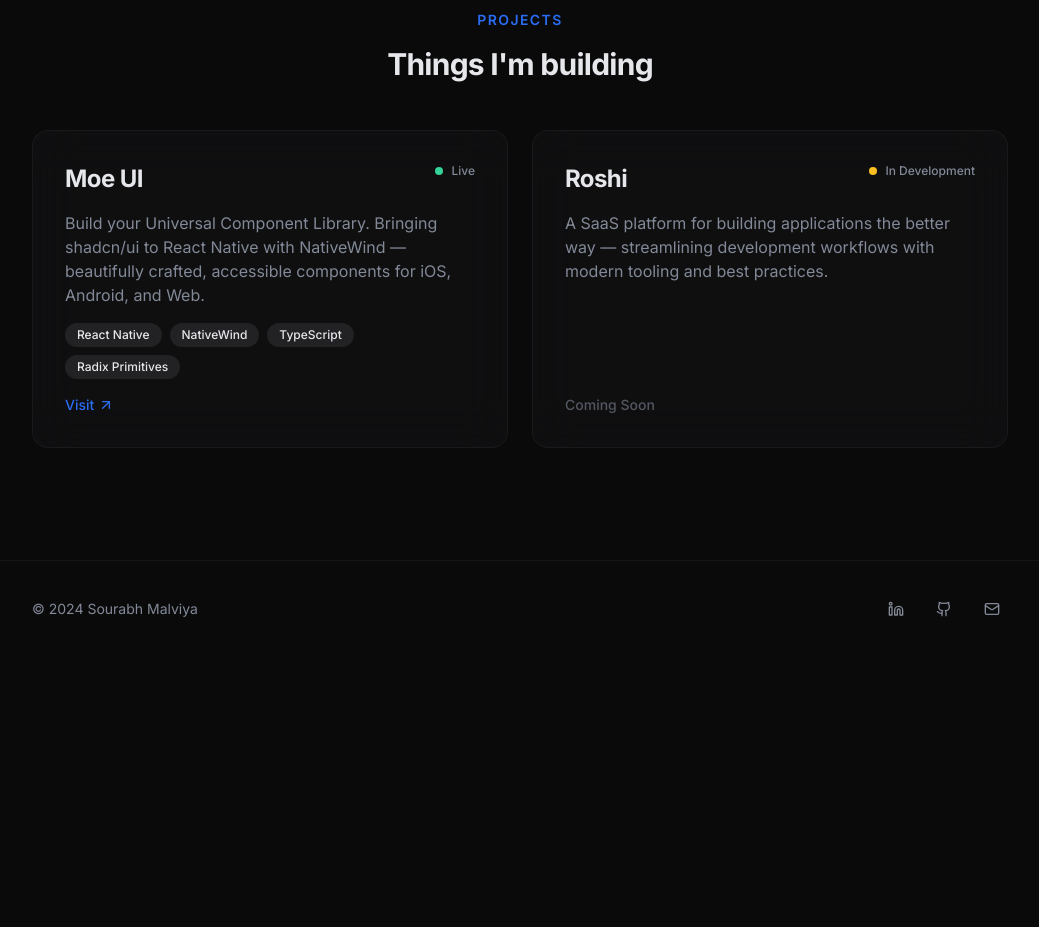
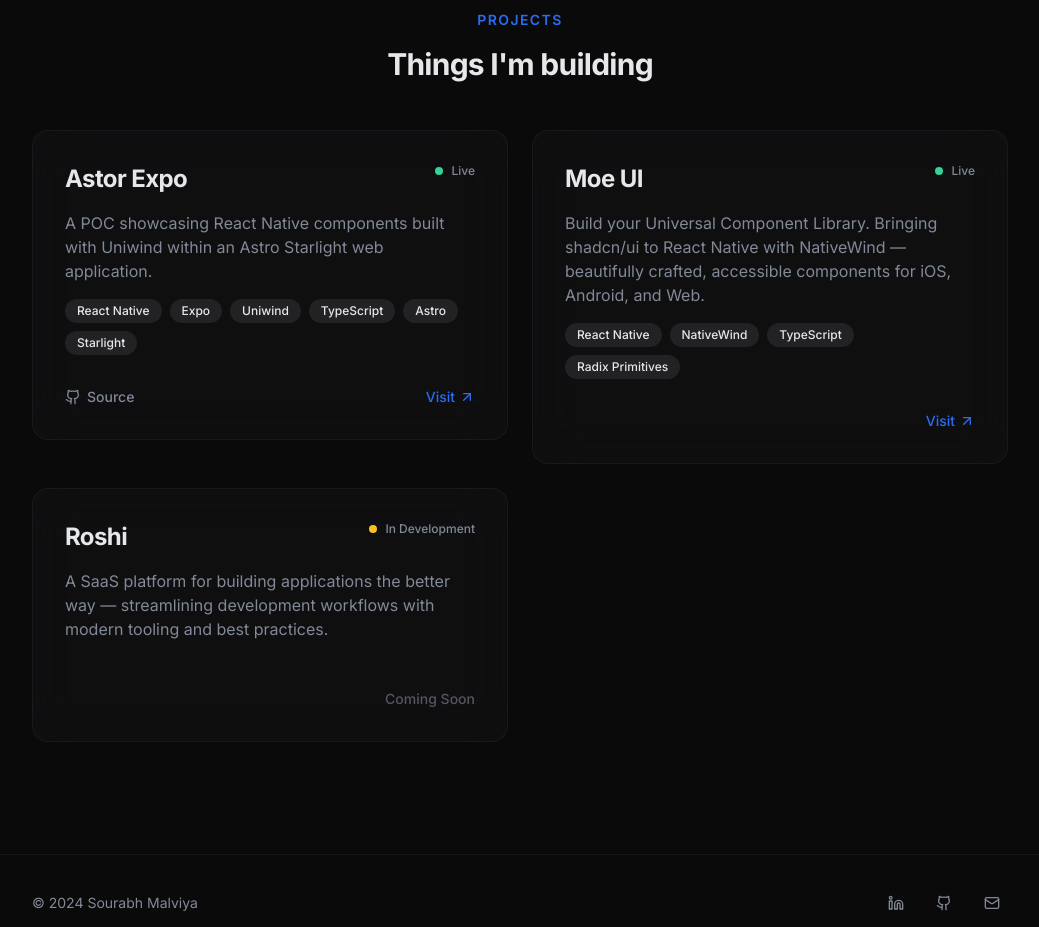
Before and after one commit to malviys/portfolio, a Next.js app: page / in a window 1280 px wide. Shown: the part 840-1767 px from the top of the page, without its empty margins (120-1159 px from the left). Before the commit the page ends 1497 px from the top, so only its background shows below. Built offline with nearby package versions, Linux system fonts and the light colour scheme.

Commit message:
feat: Add Astor Expo project and enhance ProjectCard component to display a GitHub source link.

```diff
--- a/src/app/page.tsx
+++ b/src/app/page.tsx
@@ -8,6 +8,15 @@ import { useTypewriter } from "@/hooks/typewriter";
 const roles = ["Sr. Software Engineer", "Full Stack Developer", "React Native", "TypeScript", "Node.JS"] as const;
 
 const projects = [
+  {
+    title: "Astor Expo",
+    description:
+      "A POC showcasing React Native components built with Uniwind within an Astro Starlight web application.",
+    techStack: ["React Native", "Expo", "Uniwind", "TypeScript", "Astro", "Starlight"],
+    status: "live" as const,
+    href: "https://astor-expo.saurabhmalvia997.workers.dev/",
+    githubUrl: "https://github.com/malviys/astro-expo",
+  },
   {
     title: "Moe UI",
     description:
--- a/src/components/ui/project-card.tsx
+++ b/src/components/ui/project-card.tsx
@@ -1,6 +1,6 @@
 "use client";
 
-import { ArrowUpRight } from "lucide-react";
+import { ArrowUpRight, Github } from "lucide-react";
 import Link from "next/link";
 
 import { cn } from "@/lib/utils";
@@ -13,6 +13,7 @@ interface ProjectCardProps {
   techStack: string[];
   status: Status;
   href?: string;
+  githubUrl?: string;
   className?: string;
 }
 
@@ -21,7 +22,7 @@ const statusConfig: Record<Status, { label: string; dot: string }> = {
   development: { label: "In Development", dot: "bg-amber-400" },
 };
 
-export function ProjectCard({ title, description, techStack, status, href, className }: ProjectCardProps) {
+export function ProjectCard({ title, description, techStack, status, href, githubUrl, className }: ProjectCardProps) {
   const { label, dot } = statusConfig[status];
 
   const content = (
@@ -59,13 +60,27 @@ export function ProjectCard({ title, description, techStack, status, href, class
       </div>
 
       {/* Link indicator */}
-      {href ? (
-        <div className="flex items-center gap-1 text-sm font-medium text-primary transition-transform duration-300 group-hover:translate-x-1">
-          Visit <ArrowUpRight className="h-4 w-4" />
-        </div>
-      ) : (
-        <div className="text-sm font-medium text-muted-foreground/60">Coming Soon</div>
-      )}
+      <div className="flex items-center gap-4 mt-auto pt-4 relative z-20">
+        {githubUrl && (
+          <a
+            href={githubUrl}
+            target="_blank"
+            rel="noopener noreferrer"
+            className="flex items-center gap-1.5 text-sm font-medium text-muted-foreground hover:text-primary transition-colors"
+            onClick={(e) => e.stopPropagation()}
+          >
+            <Github className="h-4 w-4" />
+            Source
+          </a>
+        )}
+        {href ? (
+          <div className="flex items-center gap-1 text-sm font-medium text-primary transition-transform duration-300 group-hover:translate-x-1 ml-auto">
+            Visit <ArrowUpRight className="h-4 w-4" />
+          </div>
+        ) : (
+          <div className="text-sm font-medium text-muted-foreground/60 ml-auto">Coming Soon</div>
+        )}
+      </div>
     </article>
   );
 
```
